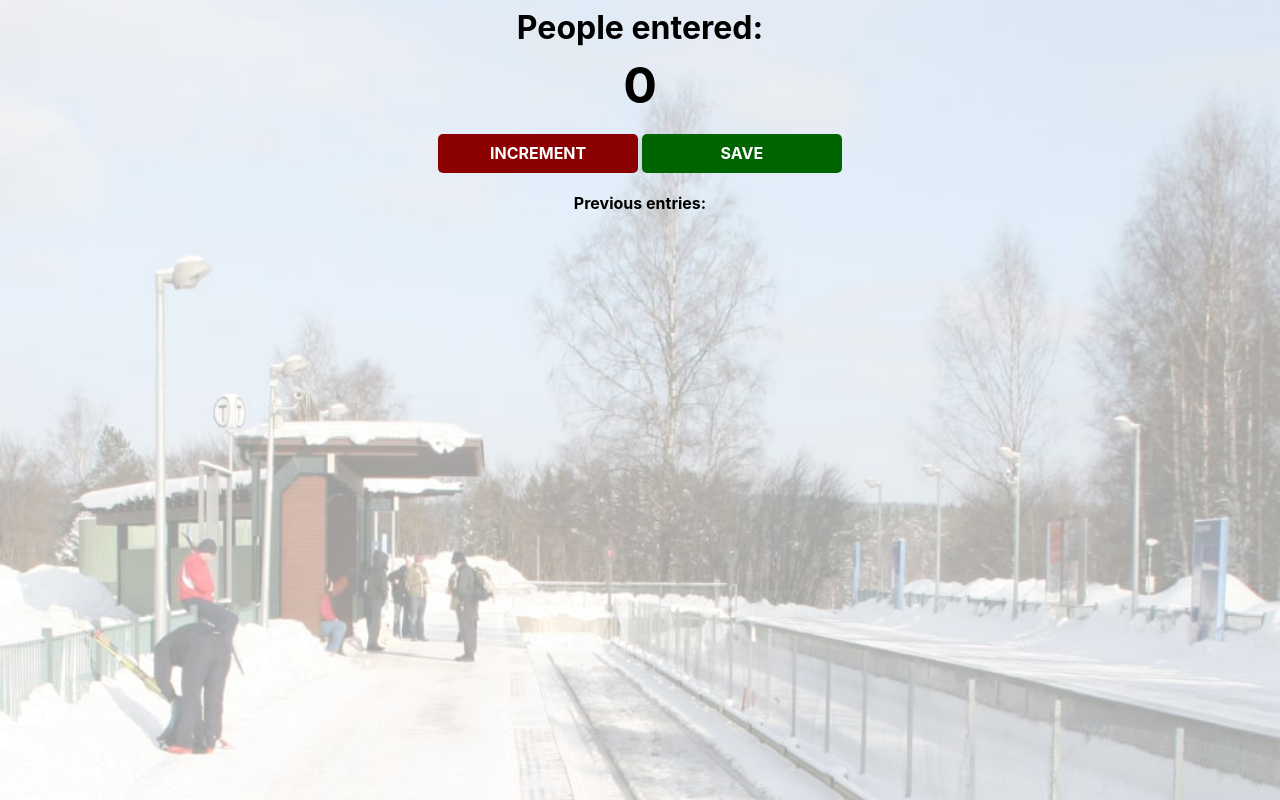
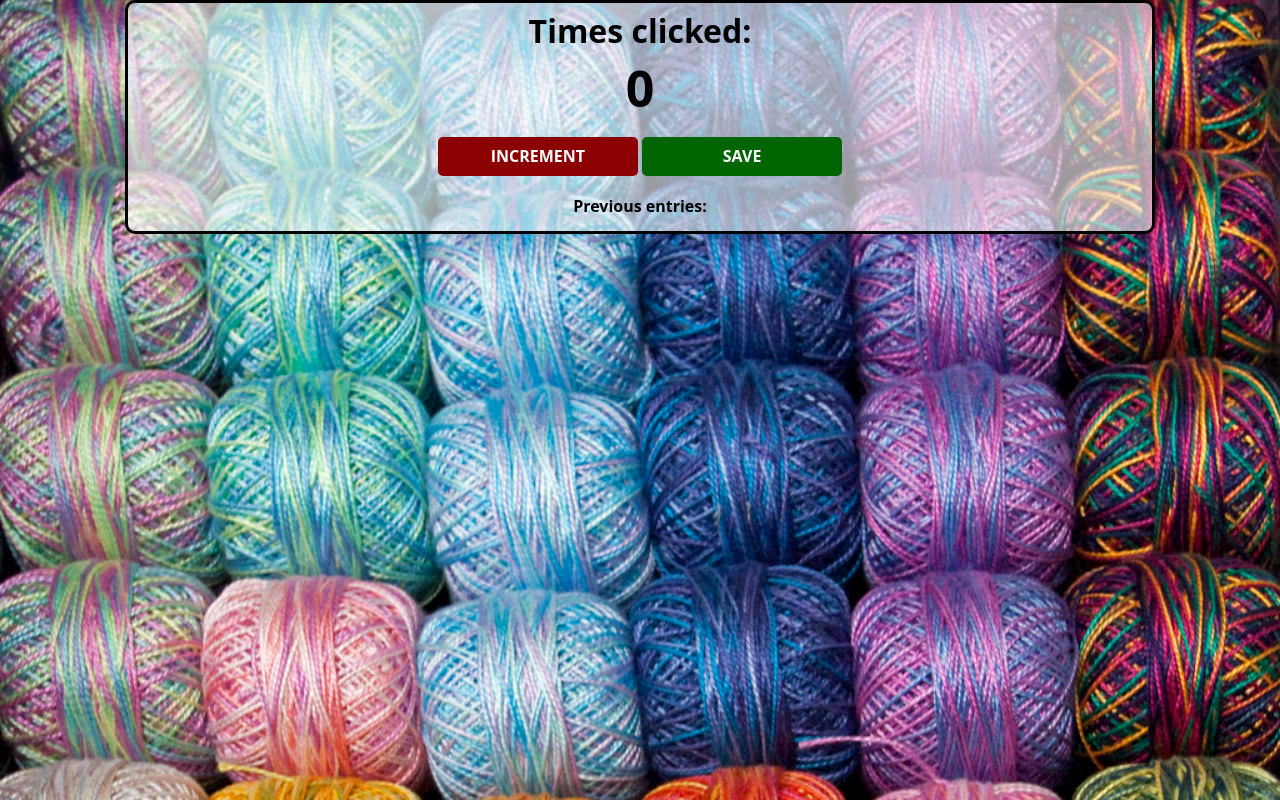
Before and after one commit to akshayvkt/Passenger-Counter, a website built with Vite: page index.html in a window 1280 px wide. Built offline with nearby package versions, Linux system fonts and the light colour scheme.

Commit message:
making changes just because

```diff
--- a/index.css
+++ b/index.css
@@ -1,10 +1,19 @@
 body {
-    background-image: url("station.jpg");
+    background-image: url("yarn.jpeg");
     background-size: cover;
-    font-family: -apple-system, BlinkMacSystemFont, 'Segoe UI', Roboto, Oxygen, Ubuntu, Cantarell, 'Open Sans', 'Helvetica Neue', sans-serif;
+    font-family: 'Open Sans', 'Helvetica Neue', sans-serif;
     font-weight: bold;
     text-align: center;
 }
+
+
+.main-body{
+        background: rgba(255, 255, 255, 0.604);
+        max-width: 80%;
+        margin: auto;
+        border: 3px solid black;
+        border-radius: 10px;
+    }
 
 h1 {
     margin-top: 10px;
--- a/index.html
+++ b/index.html
@@ -3,7 +3,8 @@
         <link rel="stylesheet" href="index.css">
     </head>
     <body>
-        <h1>People entered:</h1>
+        <div class="main-body">
+        <h1>Times clicked:</h1>
         <h2 id="count-el">0</h2>
         <button id="increment-btn" onclick="increment()">INCREMENT</button>
         <button id="save-btn" onclick="save()">SAVE</button>
@@ -11,5 +12,6 @@
         <script src="index.js">
             nnerText
         </script>
+        </div>
     </body>
 </html>
```
